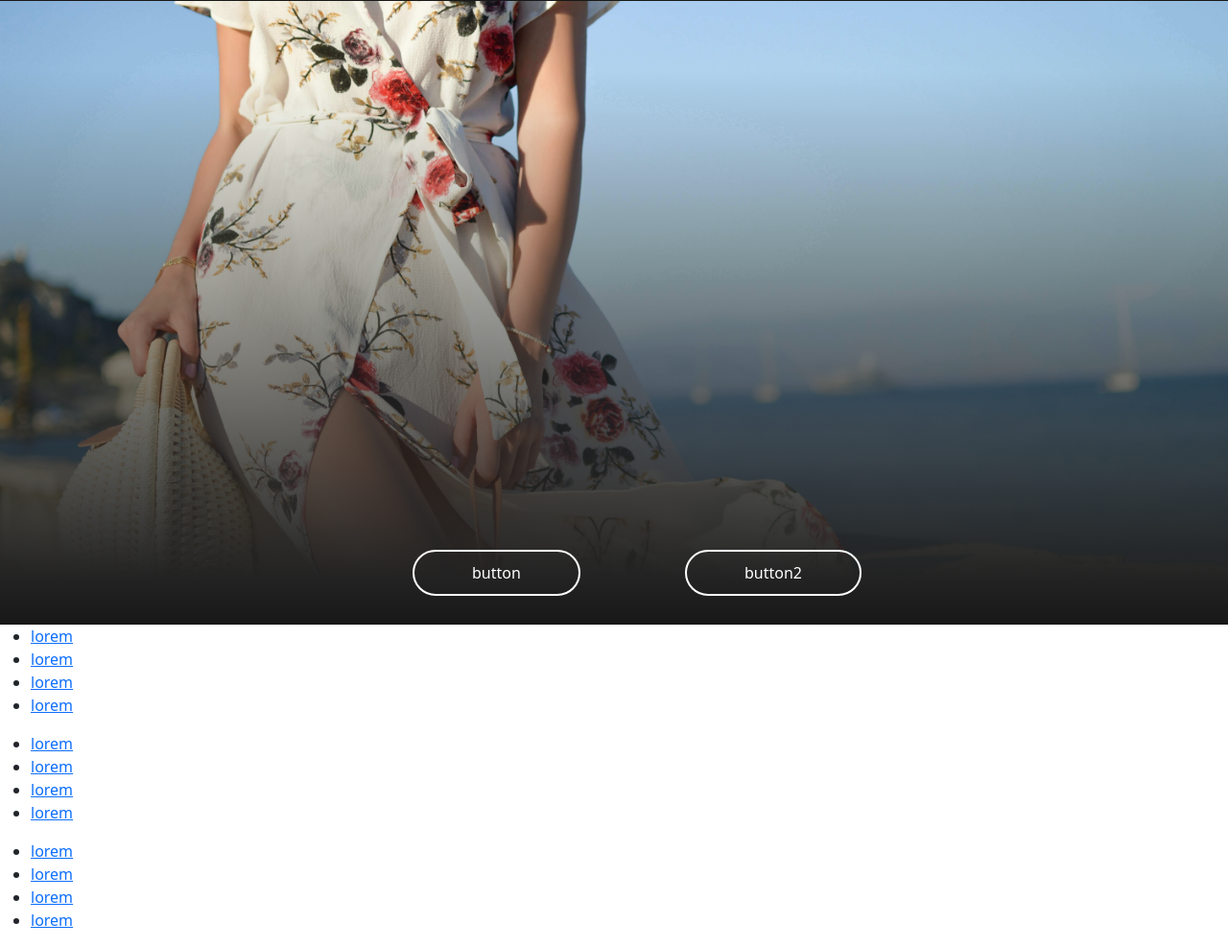
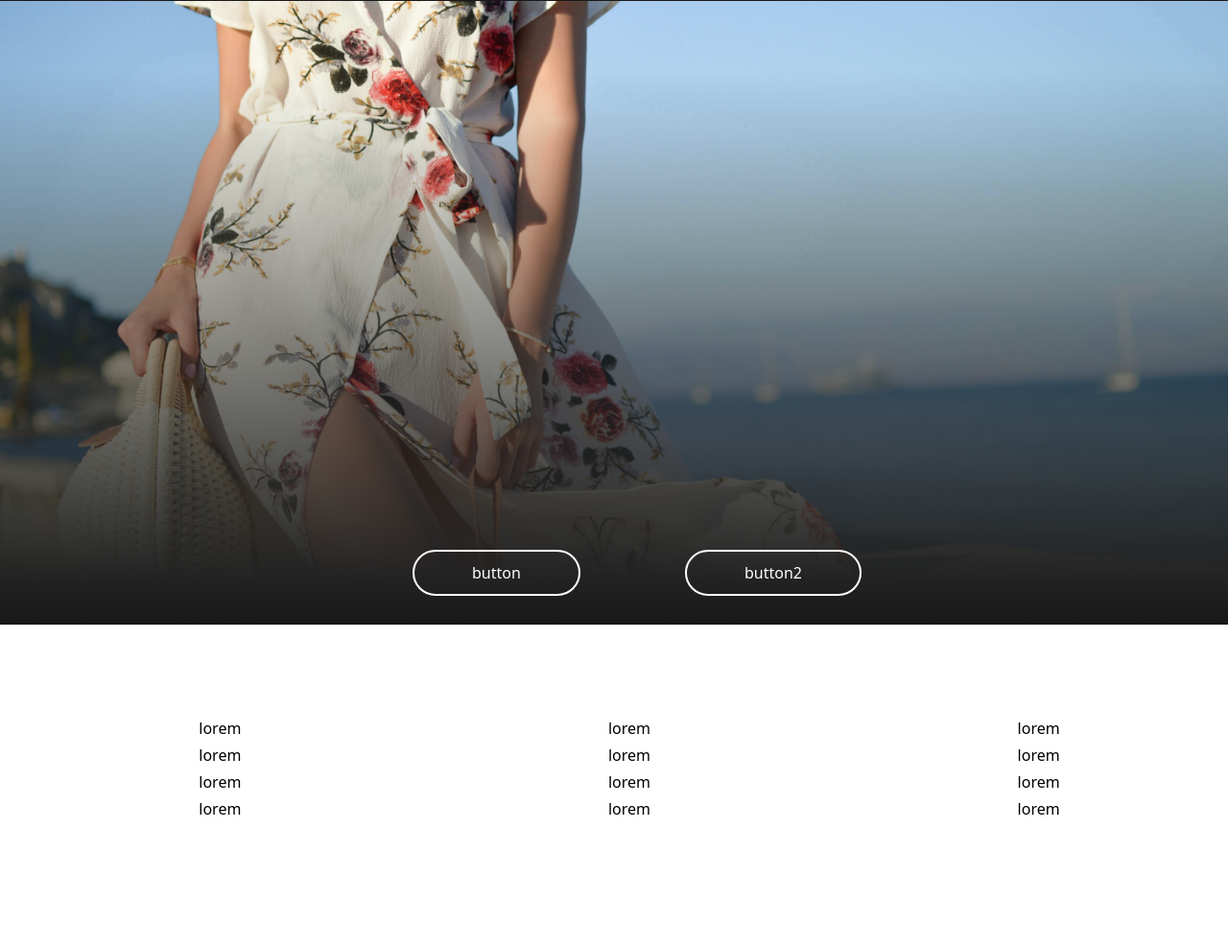
Before and after one commit to conradojuliosisnero/e-commers, a plain HTML site: page index.html in a window 1280 px wide. Shown: the part 1449-2436 px from the top of the page at 96% size. After the commit the page ends 2400 px from the top, so only its background shows below. Drawn offline with nearby package versions, Linux system fonts and the light colour scheme.

Commit message:
di estilos al footer con animaciones

```diff
--- a/sass/_footer.scss
+++ b/sass/_footer.scss
@@ -0,0 +1,29 @@
+.footer{
+    @include caja_flex(flex,center,space-around);
+    @include size(100%,300px);
+    flex-wrap: wrap;
+    .contend__listas__footer{
+        display: flex;
+        .menus__footer{
+            margin: 0;
+            position: relative;
+            list-style: none;
+            .list__footer{
+                display: block;
+                position: relative;
+                margin: 0;
+                padding: 2px 10px;
+                cursor: pointer;
+                transition:transform .3s ease-in;
+                &:hover{
+                    transform:translateX(10px);
+                }
+                a{
+                    text-decoration: none;
+                    color: #000000;
+                    @include font(1em,300);
+                }
+            }
+        }
+    }
+}
--- a/sass/_nav.scss
+++ b/sass/_nav.scss
@@ -78,7 +78,7 @@
     }
 
   }
-  &:hover a{
+  &:hover .menu > a{
     color: #333333;
   }
 
--- a/sass/style.scss
+++ b/sass/style.scss
@@ -2,3 +2,4 @@
 @import "nav";
 @import "contenido";
 @import "footer";
+@import "medias";
```
Also changed, not shown: sass/_medias.scss (added), style/style.css, 1 other file.
